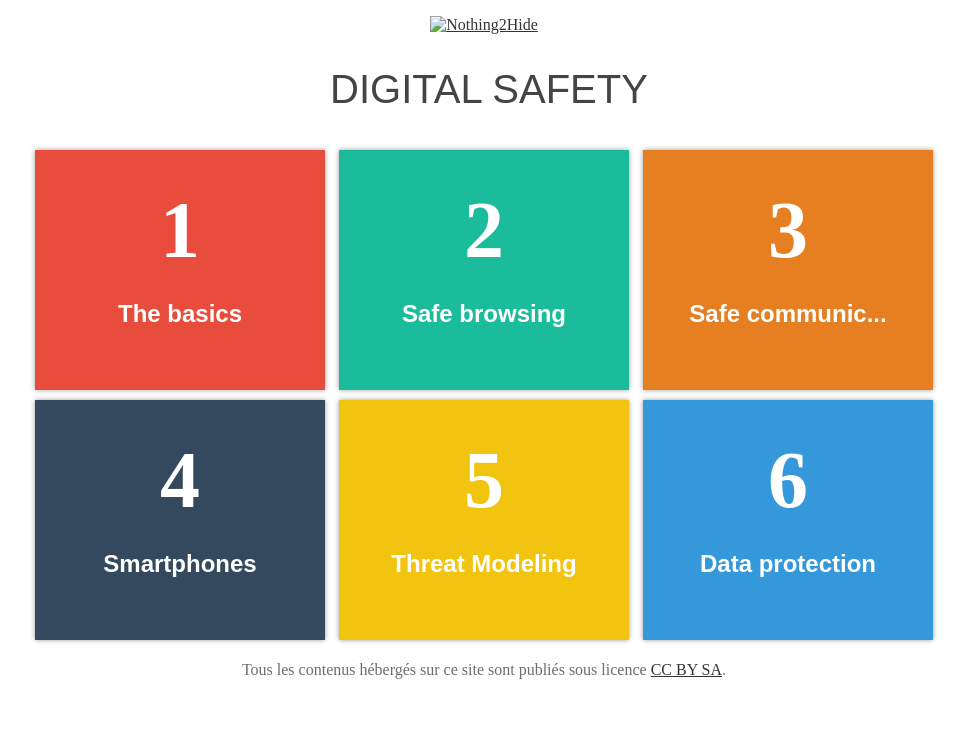
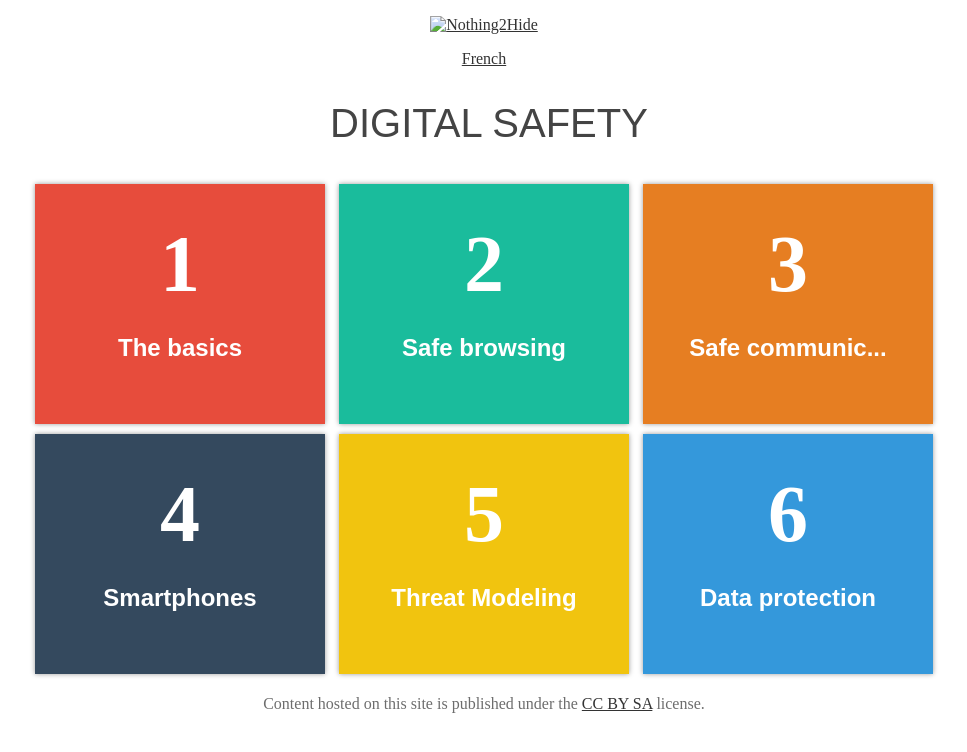
Before and after one commit to Nothing2Hide/slides, a Jekyll site: the page built from en-index.html, in a window 1280 px wide. Shown: the top 752 px of the page, without its empty margins (156-1123 px from the left). Built offline with Jekyll 4.4.1, drawn with Linux system fonts in a browser that asks for light colours.

Commit message:
layout change on homepage fr and en

```diff
--- a/_layouts/home-en.html
+++ b/_layouts/home-en.html
@@ -13,7 +13,7 @@
 
 	<body>
 	<header>
-		<a href="https://nothing2hide.org"><img class="logo" src="https://nothing2hide.org/fr/wp-content/uploads/sites/2/2022/05/favicon.png" alt="Nothing2Hide" title="Nothing2Hide" height="80" /></a>
+		<a href="https://nothing2hide.org"><img src="https://nothing2hide.org/fr/wp-content/uploads/sites/2/2022/05/favicon.png" alt="Nothing2Hide" title="Nothing2Hide" height="80" /></a> <a class="lang" href="/">French</a>
 	</header>
 	<div class="pack">
 	  {% for cat in site.category-list-en %}
@@ -39,6 +39,6 @@
 		    {% endfor %}  <!-- page -->
 		  {% endfor %}  <!-- cat -->
 		</div>
- 		<footer>Tous les contenus hébergés sur ce site sont publiés sous licence <a href="https://creativecommons.org/licenses/by-sa/4.0">CC BY SA</a>.</footer>
+ 		<footer>Content hosted on this site is published under the <a href="https://creativecommons.org/licenses/by-sa/4.0">CC BY SA</a> license.</footer>
 	</body>
 </html>
--- a/_layouts/home.html
+++ b/_layouts/home.html
@@ -13,7 +13,7 @@
 
 	<body>
 	<header>
-		<a href="https://nothing2hide.org"><img class="logo" src="https://nothing2hide.org/fr/wp-content/uploads/sites/2/2022/05/favicon.png" alt="Nothing2Hide" title="Nothing2Hide" height="80" /></a>
+		<a href="https://nothing2hide.org"><img src="https://nothing2hide.org/fr/wp-content/uploads/sites/2/2022/05/favicon.png" alt="Nothing2Hide" title="Nothing2Hide" height="80" /></a> <a class="lang" href="/en">English</a>
 	</header>
 	<div class="pack">
 	  {% for cat in site.category-list-fr %}
--- a/_sass/_homepage.scss
+++ b/_sass/_homepage.scss
@@ -26,6 +26,12 @@ header, footer {
 		color: #333;
 		text-decoration: underline;
 	}
+	.logo {
+	}
+	.lang {
+		display: block;
+		margin-top: 1em;
+		}
 }
 footer {
 	margin-bottom: 2em;
@@ -91,18 +97,6 @@ footer {
     text-decoration: none;
 }
 
-.brand {
-    position: relative;
-    left: 10%;
-    top: 10%;
-    padding: 10px;
-    margin: 10px;
-    @media screen and (max-width: $on-palm) {
-        position: static;
-        padding: 0;
-    }
-}
-
 .logo{
     @media screen and (max-width: $on-palm) {
         width: 33px;
```
